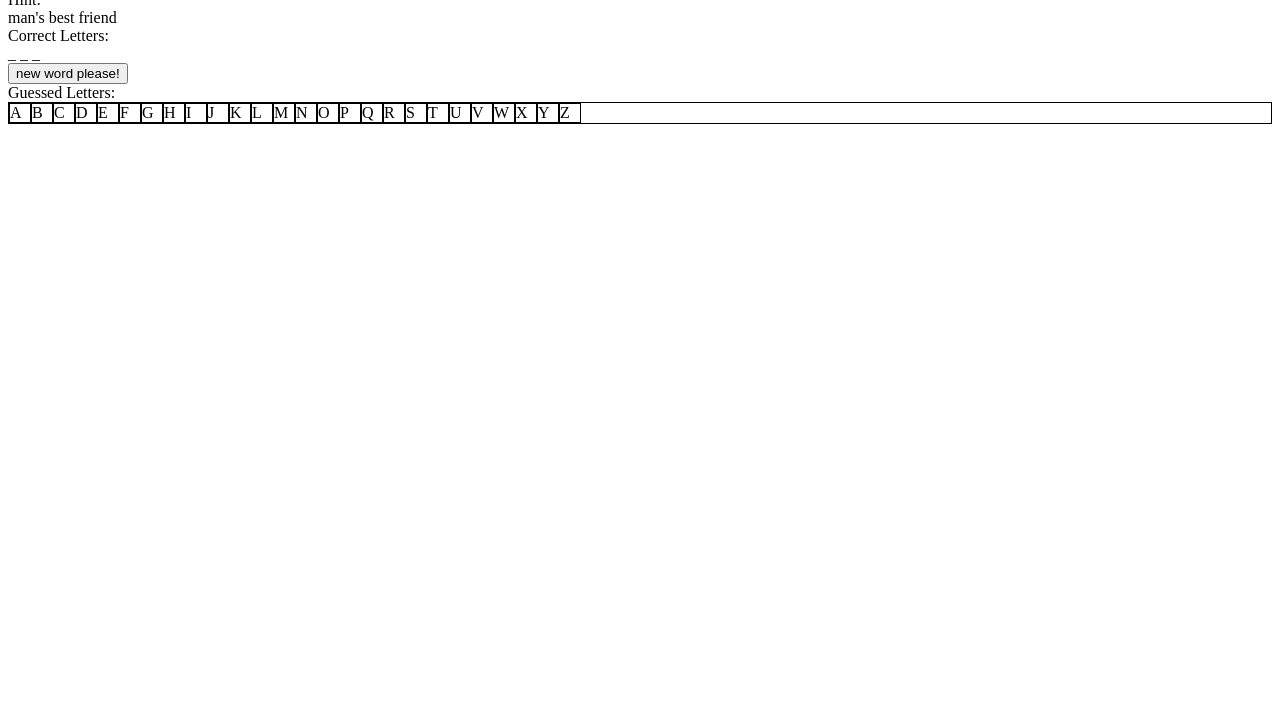
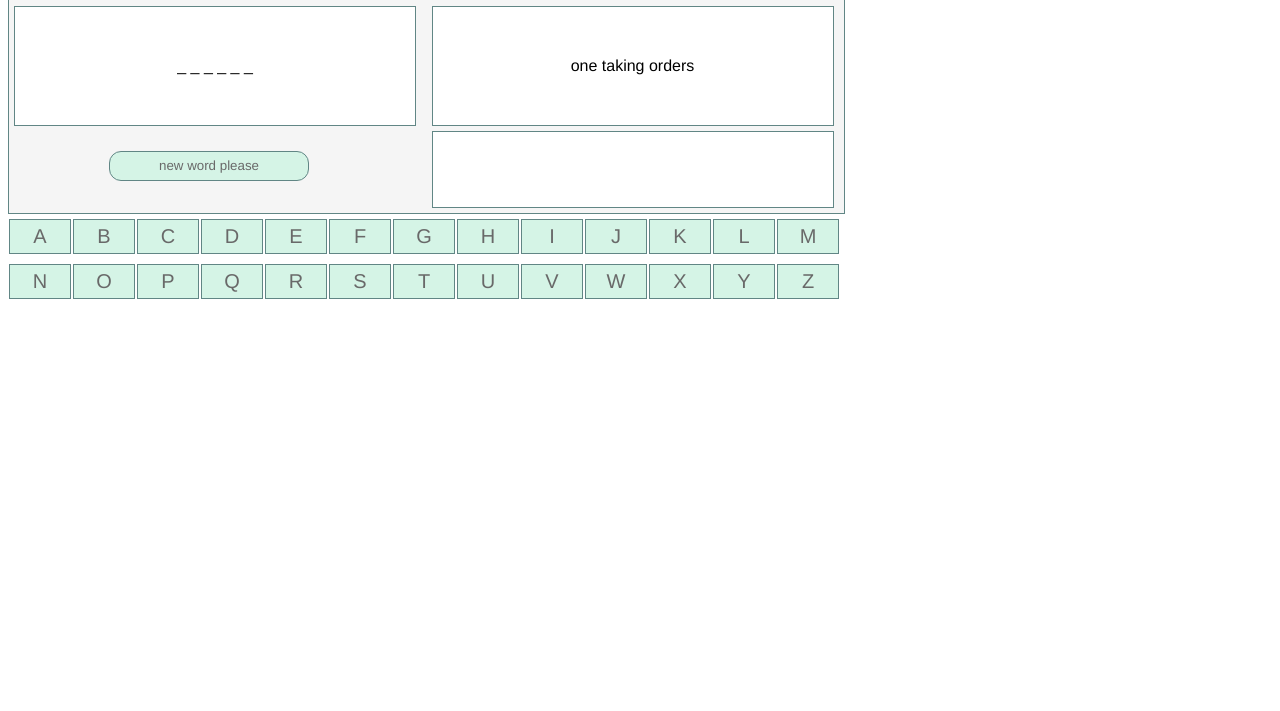
Before and after one commit to laparentado/JS-capstone, a plain HTML site: page index.html in a window 1280 px wide. Shown: the part 89-800 px from the top of the page. Drawn offline with Linux system fonts and the light colour scheme.

Commit message:
styled, adding words

```diff
--- a/index.html
+++ b/index.html
@@ -9,10 +9,11 @@
 <div class="grid">
     <div class="header"><h1>guess the word!</h1></div>
 
-    Hint:<div class="hint"></div>
-    Correct Letters:<div class="word"></div>
-    <button class="reload">new word please!</button><br>
-    Guessed Letters:<div class="used"></div>
+    <div class="hint"></div>
+    <div class="word"></div>
+    <button class="reload">new word please</button>
+
+  <div class="used"></div>
     <!-- <div class="inputArea"><input class="guess"></input><button class="submit">guess</button>
 </div> -->
     <script src="index2.js" charset="utf-8"></script>
--- a/index2.js
+++ b/index2.js
@@ -9,15 +9,16 @@ function Words(word, hint){
   this.hint = hint;
 }
 
-var word1 = new Words("hello", "common greeting")
-var word2 = new Words("hat", "headwear")
-var word3 = new Words("word","duh")
-var word4 = new Words("dog", "man's best friend")
+var word1 = new Words("hello", "pick up line?")
+var word2 = new Words("hat", "trick performed by hockey player scoring 3 goals")
+var word3 = new Words("word","being replaced by google docs")
+var word4 = new Words("dog", "may be found in a pound")
+var word5 = new Words("waiter", "one taking orders")
 
 var words=[]
-words.push(word1.word, word2.word, word3.word, word4.word)
+words.push(word1.word, word2.word, word3.word, word4.word, word5.word)
 var hints=[]
-hints.push(word1.hint, word2.hint, word3.hint, word4.hint)
+hints.push(word1.hint, word2.hint, word3.hint, word4.hint, word5.hint)
 var answer = ""
 var guessedLetters = []
 
@@ -32,18 +33,15 @@ word.innerHTML = dashes.join(" ")
 
 
 var letterWrapper = document.createElement("div")
-letterWrapper.style.margin = '0 auto'
-letterWrapper.style.border = '1px solid'
+letterWrapper.style.width = "840px"
+// letterWrapper.style.border = '1px solid #618685'
+// letterWrapper.style.backgroundColor = "whitesmoke"
 document.body.appendChild(letterWrapper)
 
 var alphabet = ["a", "b", "c", "d", "e", "f", "g", "h", "i", "j", "k","l","m","n","o","p","q","r","s","t","u","v","w","x","y","z"]
 
 for(let i=0; i<alphabet.length;i++){
   var alpha = document.createElement("div")
-  alpha.style.width ="20px"
-  alpha.style.border =  "1px solid"
-  alpha.style.display = "inline-block"
-  alpha.style.textTransform = "uppercase"
   alpha.classList.add("letter")
   alpha.innerHTML = alphabet[i]
   letterWrapper.appendChild(alpha)
--- /dev/null
+++ b/stylesheets/_grid.scss
@@ -0,0 +1,7 @@
+.grid{
+  display: grid;
+  grid-template-columns: 1fr 1fr;
+  border: 1px solid $border-color;
+  width: 835px;
+  background-color: $background-color;
+}
--- a/stylesheets/_header.scss
+++ b/stylesheets/_header.scss
@@ -0,0 +1,6 @@
+.header{
+  font-family: $secondary-font;
+  text-align: center;
+  grid-column-start: 1;
+  grid-column-end: 3;
+}
--- /dev/null
+++ b/stylesheets/_hint.scss
@@ -0,0 +1,14 @@
+.hint{
+  grid-column-start: 2;
+  grid-column-end: 3;
+  grid-row-start: 2;
+  grid-row-end: 3;
+  border: 1px solid $border-color;
+  width: 400px;
+  margin-left: 5px;
+  text-align: center;
+  padding-top: 50px;
+  padding-bottom: 50px;
+  font-family: $main-font;
+  background-color: white;
+}
--- /dev/null
+++ b/stylesheets/_letterwrapper.scss
@@ -0,0 +1,17 @@
+.letter{
+  background-color: $button-color;
+  border: 1px solid $border-color;
+  width: 50px;
+  // height: 45px;
+  display: inline-block;
+  text-transform: uppercase;
+  text-align: center;
+  padding: 5px;
+  font-family: $main-font;
+  color: $text-color;
+  font-size: 20px;
+  margin-top: 5px;
+  margin-bottom: 5px;
+  margin-left: 1px;
+  margin-right: 1px;
+}
--- /dev/null
+++ b/stylesheets/_used.scss
@@ -0,0 +1,10 @@
+.used{
+  grid-column-start: 2;
+  grid-column-end: 3;
+  height: 75px;
+  border: 1px solid $border-color;
+  width: 400px;
+  margin: 5px 5px 5px 5px;
+  font-family: $main-font;
+  background-color: white;
+}
--- a/stylesheets/_word.scss
+++ b/stylesheets/_word.scss
@@ -0,0 +1,26 @@
+.word{
+  grid-column-start: 1;
+  grid-column-end: 2;
+  grid-row-start: 2;
+  grid-row-end: 3;
+  border: 1px solid $border-color;
+  width: 400px;
+  margin-left: 5px;
+  text-align: center;
+  padding-top: 50px;
+  padding-bottom: 50px;
+  font-family: $main-font;
+  background-color: white;
+}
+
+.reload{
+  background-color: $button-color;
+  border: 1px solid $border-color;
+  font-family: $main-font;
+  color: $text-color;
+  width: 200px;
+  height: 30px;
+  margin-left: 100px;
+  margin-top: 25px;
+  border-radius: 12px;
+}
--- a/stylesheets/main.scss
+++ b/stylesheets/main.scss
@@ -1 +1,7 @@
 @import "variables";
+@import "grid";
+@import "letterWrapper";
+@import "header";
+@import "word";
+@import "hint";
+@import "used";
```
Also changed, not shown: css/main.css.
